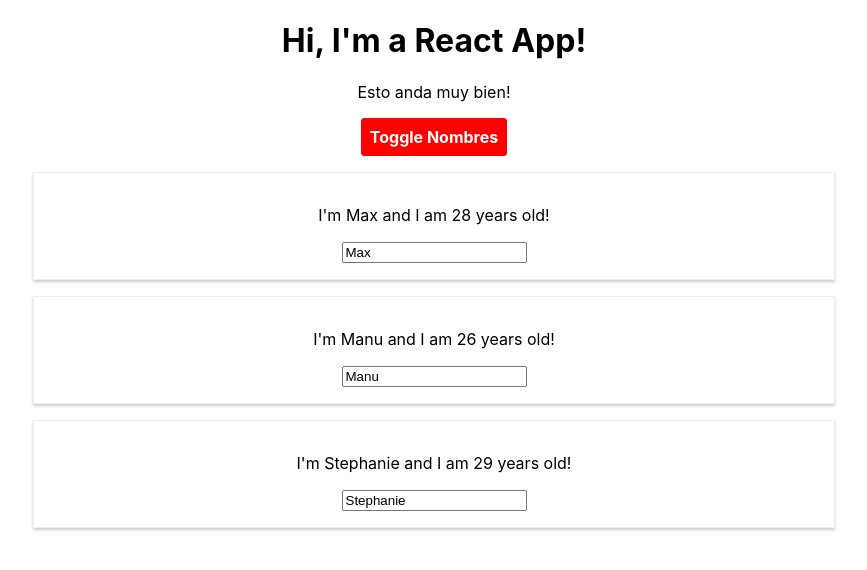
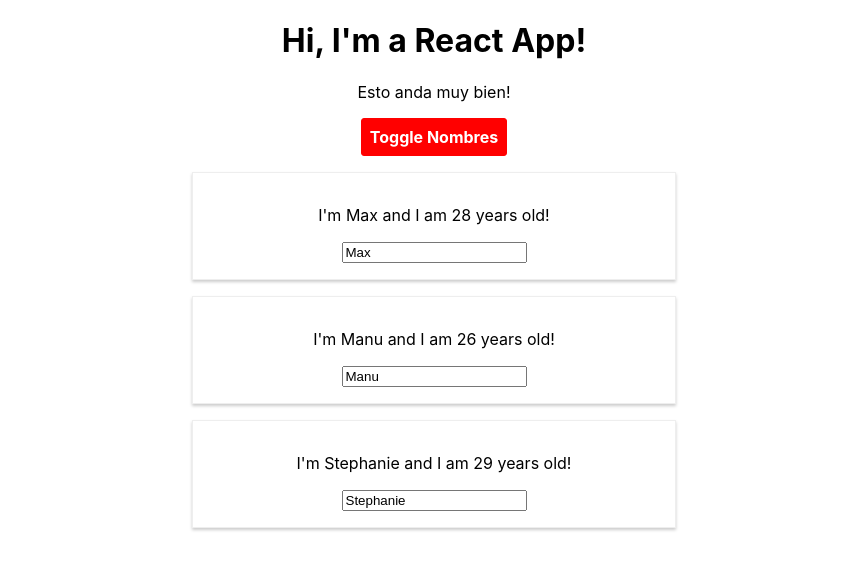
Before and after one commit to mattid89/react-course, a React (Create React App) app: page / in a window 1280 px wide. Both pictures are taken after a click on the button "Toggle Nombres". Shown: the top 570 px of the page, without its empty margins (206-1073 px from the left). Built offline with nearby package versions, Linux system fonts and the light colour scheme.

Commit message:
add styled components

```diff
--- a/package.json
+++ b/package.json
@@ -9,7 +9,8 @@
     "radium": "^0.26.0",
     "react": "^16.13.1",
     "react-dom": "^16.13.1",
-    "react-scripts": "3.4.1"
+    "react-scripts": "3.4.1",
+    "styled-components": "^5.0.1"
   },
   "scripts": {
     "start": "react-scripts start",
--- a/src/App.js
+++ b/src/App.js
@@ -1,5 +1,6 @@
 import React, { Component } from 'react';
 import './App.css';
+// import Radium, { StyleRoot } from "radium";
 import Person from './Person/Person';
 
 class App extends Component {
@@ -73,7 +74,11 @@
       padding: '8px',
       cursor: 'pointer',
       borderRadius: '3px',
-      fontWeight: 'bold'
+      fontWeight: 'bold',
+      ':hover': {
+        backgroundColor: 'lightgreen',
+        color: 'black'
+      }
     }
 
     let persons = null;
@@ -99,6 +104,10 @@
       );
       style.backgroundColor = 'red';
       style.border = '1px solid red';
+      style[':hover'] = {
+        backgroundColor: 'salmon',
+        color: 'black'
+      }
     }
 
     const posibleClasses = [];
@@ -126,4 +135,5 @@
   // React.createElement('div', {className: 'App'}, React.createElement('h1', null, 'Ahora si anda...'))
 }
 
+// export default Radium(App);
 export default App;
--- a/src/Person/Person.css
+++ b/src/Person/Person.css
@@ -1,8 +1,8 @@
-.Person {
+/* .Person {
     width: 60%;
     margin: 16px auto;
     border: 1px solid #eee;
     box-shadow: 0 2px 3px #ccc;
     padding: 16px;
     text-align: center;
-}
+} */
--- a/src/Person/Person.js
+++ b/src/Person/Person.js
@@ -1,13 +1,35 @@
 import React from 'react';
 import './Person.css';
+// import Radium from "radium";
+import styled from 'styled-components';
+
+const StyledDiv = styled.div`
+    width: 60%;
+    margin: 16px auto;
+    border: 1px solid #eee;
+    box-shadow: 0 2px 3px #ccc;
+    padding: 16px;
+    text-align: center;
+
+    @media (min-width: 500px) {
+        width: 450px;
+    }
+`
 
 const person = (props) => {
+    // const style = {
+    //     '@media (min-width: 500px)': {
+    //         width: '450px'
+    //     }
+    // }
     return (
-        <div className="Person">
+        // <div className="Person" style={style}>
+        <StyledDiv>
             <p onClick={props.click} >I'm { props.name } and I am { props.age } years old!</p>
             <p>{ props.children }</p>
             <input type="text" onChange={props.changed} value={props.name} />
-        </div>
+        </StyledDiv>
     )}
 
+// export default Radium(person);
 export default person;
```
Also changed, not shown: 1 other file (tests, documents, lock files or other folders). Lines whose indentation alone changed are shown as unchanged.
